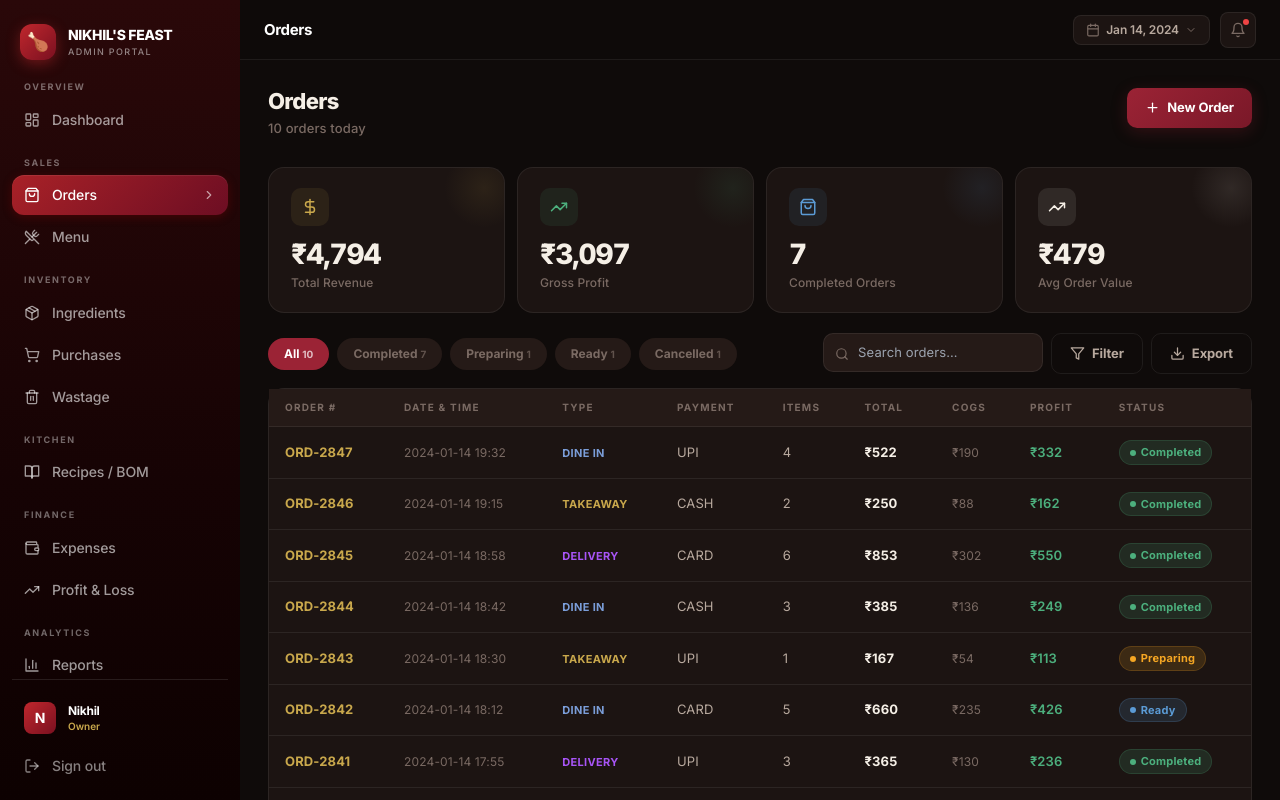
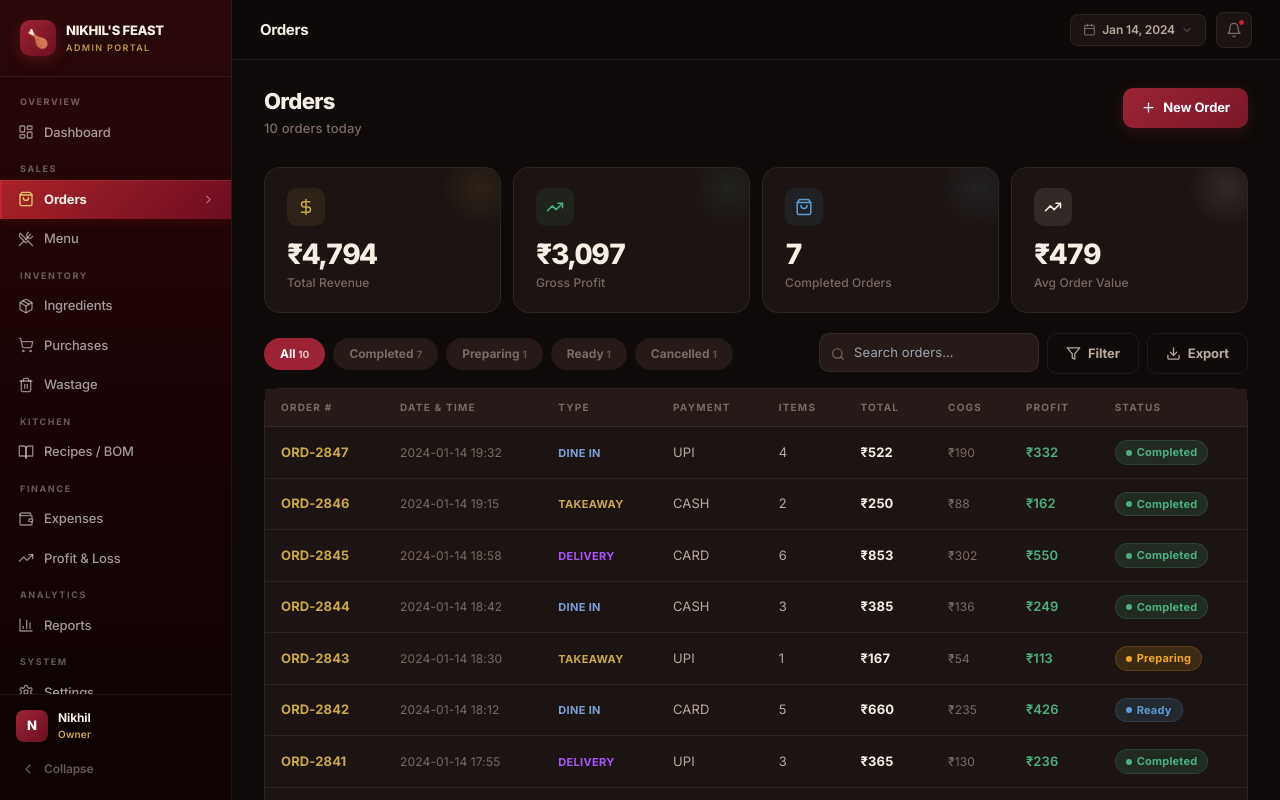
Before and after one commit to chakrireddyhps/nikhils-feast-portal, a Next.js app: page /orders in a window 1280 px wide. Shown: the top 800 px of the page. Built offline with nearby package versions, Linux system fonts and the light colour scheme.

Commit message:
fix: revert sidebar to original collapsible dark design, keep typography

```diff
--- a/src/components/layout/AdminShell.tsx
+++ b/src/components/layout/AdminShell.tsx
@@ -1,4 +1,5 @@
 'use client'
+import { useState } from 'react'
 import { Bell, Calendar, ChevronDown } from 'lucide-react'
 import { Sidebar } from './Sidebar'
 
@@ -17,40 +18,43 @@ const PAGE_TITLES: Record<string, string> = {
 }
 
 export function AdminShell({ children, pathname }: { children: React.ReactNode; pathname: string }) {
+  const [collapsed, setCollapsed] = useState(false)
+  const sideW = collapsed ? 68 : 232
   const title = PAGE_TITLES[pathname] || 'Admin'
 
   return (
-    <div className="min-h-screen" style={{ background: '#0F0B0A', color: '#F5EFE6', fontFamily: "'Inter', system-ui, sans-serif" }}>
-      <Sidebar/>
+    <div style={{ minHeight: '100vh', background: '#0F0B0A', color: '#F5EFE6', fontFamily: "'Inter', system-ui, sans-serif" }}>
+      <Sidebar collapsed={collapsed} setCollapsed={setCollapsed}/>
 
       {/* Topbar */}
-      <header className="fixed top-0 right-0 z-20 lg:left-60 left-0 h-[60px] flex items-center px-6 gap-4"
-        style={{
-          background: 'rgba(15,11,10,0.92)',
-          backdropFilter: 'blur(12px)',
-          borderBottom: '1px solid rgba(255,255,255,0.07)',
-        }}>
-        <div className="flex-1">
-          <h2 className="text-white font-bold text-[15px] tracking-tight">{title}</h2>
+      <header style={{
+        position: 'fixed', top: 0, right: 0, zIndex: 90,
+        left: sideW, height: 60,
+        background: 'rgba(15,11,10,0.92)',
+        backdropFilter: 'blur(12px)',
+        borderBottom: '1px solid rgba(255,255,255,0.07)',
+        display: 'flex', alignItems: 'center', padding: '0 28px', gap: 16,
+        transition: 'left 0.2s ease',
+      }}>
+        <div style={{ flex: 1 }}>
+          <h2 style={{ color: '#F5EFE6', fontSize: 15, fontWeight: 700, margin: 0, letterSpacing: '-0.02em' }}>{title}</h2>
         </div>
-        <div className="flex items-center gap-2.5">
-          <div className="flex items-center gap-1.5 px-3 py-1.5 rounded-lg cursor-pointer"
-            style={{ background: '#1C1412', border: '1px solid rgba(255,255,255,0.07)' }}>
-            <Calendar className="w-3.5 h-3.5" style={{ color: '#7A6A63' }}/>
-            <span className="text-xs font-semibold" style={{ color: '#B8A99E', letterSpacing: '-0.01em' }}>Jan 14, 2024</span>
-            <ChevronDown className="w-3 h-3" style={{ color: '#7A6A63' }}/>
+        <div style={{ display: 'flex', alignItems: 'center', gap: 10 }}>
+          <div style={{ display: 'flex', alignItems: 'center', gap: 6, padding: '6px 12px', background: '#1C1412', border: '1px solid rgba(255,255,255,0.07)', borderRadius: 8, cursor: 'pointer' }}>
+            <Calendar size={13} color="#7A6A63"/>
+            <span style={{ fontSize: 12, color: '#B8A99E', fontWeight: 600, letterSpacing: '-0.01em' }}>Jan 14, 2024</span>
+            <ChevronDown size={12} color="#7A6A63"/>
           </div>
-          <div className="relative w-9 h-9 rounded-lg flex items-center justify-center cursor-pointer"
-            style={{ background: '#1C1412', border: '1px solid rgba(255,255,255,0.07)' }}>
-            <Bell className="w-4 h-4" style={{ color: '#7A6A63' }}/>
-            <span className="absolute top-1.5 right-1.5 w-1.5 h-1.5 rounded-full bg-red-500"/>
+          <div style={{ width: 36, height: 36, borderRadius: 8, background: '#1C1412', border: '1px solid rgba(255,255,255,0.07)', display: 'flex', alignItems: 'center', justifyContent: 'center', cursor: 'pointer', position: 'relative' }}>
+            <Bell size={16} color="#7A6A63"/>
+            <span style={{ position: 'absolute', top: 6, right: 6, width: 7, height: 7, borderRadius: '50%', background: '#C0272D', border: '1.5px solid #0F0B0A' }}/>
           </div>
         </div>
       </header>
 
       {/* Main */}
-      <main className="lg:pl-60 pt-[60px] min-h-screen">
-        <div className="animate-fade-up p-7 max-w-[1400px] mx-auto">
+      <main style={{ marginLeft: sideW, paddingTop: 60, minHeight: '100vh', transition: 'margin-left 0.2s ease' }}>
+        <div className="animate-fade-up" style={{ padding: '28px 32px', maxWidth: 1400, margin: '0 auto' }}>
           {children}
         </div>
       </main>
--- a/src/components/layout/Sidebar.tsx
+++ b/src/components/layout/Sidebar.tsx
@@ -1,187 +1,144 @@
 'use client'
-import { useState, useRef, useEffect } from 'react'
 import Link from 'next/link'
 import { usePathname } from 'next/navigation'
 import {
   LayoutDashboard, ShoppingBag, UtensilsCrossed, Package,
   BookOpen, TrendingUp, Wallet, BarChart3, Settings,
-  ChevronRight, ShoppingCart, Trash2, LogOut, Menu, X,
+  ChevronLeft, ChevronRight, ShoppingCart, Trash2,
 } from 'lucide-react'
+import { T } from '@/lib/mockData'
 
-const NAV_GROUPS = [
-  {
-    label: 'Overview',
-    items: [
-      { href: '/dashboard', icon: LayoutDashboard, label: 'Dashboard' },
-    ],
-  },
-  {
-    label: 'Sales',
-    items: [
-      { href: '/orders', icon: ShoppingBag,     label: 'Orders' },
-      { href: '/menu',   icon: UtensilsCrossed, label: 'Menu'   },
-    ],
-  },
-  {
-    label: 'Inventory',
-    items: [
-      { href: '/ingredients', icon: Package,     label: 'Ingredients' },
-      { href: '/purchases',   icon: ShoppingCart, label: 'Purchases'  },
-      { href: '/wastage',     icon: Trash2,       label: 'Wastage'    },
-    ],
-  },
-  {
-    label: 'Kitchen',
-    items: [
-      { href: '/recipes', icon: BookOpen, label: 'Recipes / BOM' },
-    ],
-  },
-  {
-    label: 'Finance',
-    items: [
-      { href: '/expenses', icon: Wallet,    label: 'Expenses'      },
-      { href: '/pnl',      icon: TrendingUp, label: 'Profit & Loss' },
-    ],
-  },
-  {
-    label: 'Analytics',
-    items: [
-      { href: '/reports', icon: BarChart3, label: 'Reports' },
-    ],
-  },
-  {
-    label: 'System',
-    items: [
-      { href: '/settings', icon: Settings, label: 'Settings' },
-    ],
-  },
+const NAV = [
+  { href: '/dashboard',   icon: LayoutDashboard,  label: 'Dashboard',    group: 'Overview'  },
+  { href: '/orders',      icon: ShoppingBag,       label: 'Orders',       group: 'Sales'     },
+  { href: '/menu',        icon: UtensilsCrossed,   label: 'Menu',         group: 'Sales'     },
+  { href: '/ingredients', icon: Package,           label: 'Ingredients',  group: 'Inventory' },
+  { href: '/purchases',   icon: ShoppingCart,      label: 'Purchases',    group: 'Inventory' },
+  { href: '/wastage',     icon: Trash2,            label: 'Wastage',      group: 'Inventory' },
+  { href: '/recipes',     icon: BookOpen,          label: 'Recipes / BOM',group: 'Kitchen'   },
+  { href: '/expenses',    icon: Wallet,            label: 'Expenses',     group: 'Finance'   },
+  { href: '/pnl',         icon: TrendingUp,        label: 'Profit & Loss',group: 'Finance'   },
+  { href: '/reports',     icon: BarChart3,         label: 'Reports',      group: 'Analytics' },
+  { href: '/settings',    icon: Settings,          label: 'Settings',     group: 'System'    },
 ]
 
-const SIDEBAR_BG = 'linear-gradient(180deg, #2A0809 0%, #160304 60%, #0D0101 100%)'
+const GROUPS = Array.from(new Set(NAV.map(n => n.group)))
 
-function NavContent({ onLinkClick }: { onLinkClick?: () => void }) {
+interface SidebarProps {
+  collapsed: boolean
+  setCollapsed: (v: boolean) => void
+}
+
+export function Sidebar({ collapsed, setCollapsed }: SidebarProps) {
   const pathname = usePathname()
-  const navRef   = useRef<HTMLElement>(null)
-
-  useEffect(() => {
-    const el = navRef.current
-    if (!el) return
-    const saved = sessionStorage.getItem('sidebar-scroll')
-    if (saved) el.scrollTop = parseInt(saved, 10)
-    function onScroll() { sessionStorage.setItem('sidebar-scroll', String(el!.scrollTop)) }
-    el.addEventListener('scroll', onScroll, { passive: true })
-    return () => el.removeEventListener('scroll', onScroll)
-  }, [])
 
   return (
-    <div className="flex flex-col h-full">
-
+    <aside style={{
+      position: 'fixed', left: 0, top: 0, bottom: 0, zIndex: 100,
+      width: collapsed ? 68 : 232,
+      background: 'linear-gradient(180deg, #2A0809 0%, #160304 60%, #0D0101 100%)',
+      borderRight: `1px solid ${T.border}`,
+      display: 'flex', flexDirection: 'column',
+      transition: 'width 0.2s ease', overflow: 'hidden',
+    }}>
       {/* Brand */}
-      <div className="px-5 pt-6 pb-5 shrink-0">
-        <div className="flex items-center gap-3">
-          <div className="w-9 h-9 rounded-xl flex items-center justify-center shrink-0 text-lg"
-            style={{
-              background: 'linear-gradient(135deg, #C0272D 0%, #7A1020 100%)',
-              boxShadow: '0 4px 14px rgba(192,39,45,0.45)',
-            }}>
-            🍗
-          </div>
-          <div>
-            <p className="text-white font-extrabold text-sm leading-tight tracking-tight">
+      <div style={{ padding: collapsed ? '20px 16px' : '20px 20px', borderBottom: `1px solid rgba(255,255,255,0.07)`, flexShrink: 0 }}>
+        <div style={{ display: 'flex', alignItems: 'center', gap: 10 }}>
+          <div style={{
+            width: 36, height: 36, borderRadius: 10, flexShrink: 0,
+            background: 'linear-gradient(135deg, #9B2335 0%, #6B1020 100%)',
+            display: 'flex', alignItems: 'center', justifyContent: 'center',
+            boxShadow: '0 4px 14px rgba(155,35,53,0.4)', fontSize: 18,
+          }}>🍗</div>
+          {!collapsed && (
+            <div style={{ overflow: 'hidden' }}>
+              <p style={{ color: '#F5EFE6', fontWeight: 800, fontSize: 13, letterSpacing: '-0.02em', margin: 0, whiteSpace: 'nowrap', lineHeight: 1.3 }}>
                 NIKHIL&apos;S FEAST
               </p>
-            <p className="text-white/50 text-[9px] tracking-[0.15em] uppercase mt-0.5 font-medium">
+              <p style={{ color: '#C9A84C', fontSize: 9, letterSpacing: '0.15em', textTransform: 'uppercase', margin: 0, opacity: 0.9, fontWeight: 600, marginTop: 2 }}>
                 Admin Portal
               </p>
             </div>
+          )}
         </div>
       </div>
 
       {/* Nav */}
-      <nav ref={navRef} className="flex-1 px-3 overflow-y-auto scrollbar-none space-y-4 pb-4 min-h-0">
-        {NAV_GROUPS.map(group => (
-          <div key={group.label}>
-            <p className="text-white/40 text-[9px] font-bold uppercase tracking-[0.18em] px-3 mb-1.5">
-              {group.label}
+      <nav style={{ flex: 1, overflowY: 'auto', padding: '10px 0', scrollbarWidth: 'none' }} className="scrollbar-none">
+        {GROUPS.map(group => {
+          const items = NAV.filter(n => n.group === group)
+          return (
+            <div key={group} style={{ marginBottom: 2 }}>
+              {!collapsed && (
+                <p style={{ color: 'rgba(255,255,255,0.35)', fontSize: 9, fontWeight: 700, letterSpacing: '0.18em', textTransform: 'uppercase', padding: '8px 20px 4px', margin: 0 }}>
+                  {group}
                 </p>
-            <div className="space-y-0.5">
-              {group.items.map(({ href, icon: Icon, label }) => {
+              )}
+              {items.map(({ href, icon: Icon, label }) => {
                 const active = pathname === href || pathname.startsWith(href + '/')
                 return (
-                  <Link key={href} href={href} onClick={onLinkClick}
-                    className="group flex items-center gap-3 px-3 py-2.5 rounded-xl text-sm font-medium transition-all duration-150 relative"
-                    style={{
-                      color: active ? '#fff' : 'rgba(255,255,255,0.6)',
+                  <Link key={href} href={href} title={collapsed ? label : undefined} style={{
+                    display: 'flex', alignItems: 'center', gap: 10,
+                    padding: collapsed ? '10px 0' : '10px 16px',
+                    justifyContent: collapsed ? 'center' : 'flex-start',
+                    textDecoration: 'none',
                     background: active
                       ? 'linear-gradient(135deg, rgba(192,39,45,0.85) 0%, rgba(122,16,40,0.85) 100%)'
                       : 'transparent',
-                      boxShadow: active ? '0 2px 10px rgba(139,0,0,0.35), inset 0 1px 0 rgba(255,255,255,0.08)' : 'none',
+                    borderLeft: active ? '2px solid #C0272D' : '2px solid transparent',
+                    boxShadow: active ? '0 2px 10px rgba(139,0,0,0.3), inset 0 1px 0 rgba(255,255,255,0.07)' : 'none',
+                    transition: 'all 0.15s',
+                  }}
+                  onMouseEnter={e => { if (!active) (e.currentTarget as HTMLElement).style.background = 'rgba(255,255,255,0.05)' }}
+                  onMouseLeave={e => { if (!active) (e.currentTarget as HTMLElement).style.background = 'transparent' }}>
+                    <Icon size={16} color={active ? '#E2C76B' : 'rgba(255,255,255,0.5)'}/>
+                    {!collapsed && (
+                      <>
+                        <span style={{
+                          fontSize: 13, fontWeight: active ? 700 : 500,
+                          color: active ? '#F5EFE6' : 'rgba(255,255,255,0.6)',
+                          whiteSpace: 'nowrap', flex: 1,
                           letterSpacing: '-0.01em',
-                    }}
-                    onMouseEnter={e => { if (!active) (e.currentTarget as HTMLElement).style.background = 'rgba(255,255,255,0.06)' }}
-                    onMouseLeave={e => { if (!active) (e.currentTarget as HTMLElement).style.background = 'transparent' }}>
-                    <Icon className="w-4 h-4 shrink-0"/>
-                    <span className="flex-1">{label}</span>
-                    {active && <ChevronRight className="w-3.5 h-3.5 opacity-60"/>}
+                        }}>{label}</span>
+                        {active && <ChevronRight size={13} color="rgba(255,255,255,0.4)"/>}
+                      </>
+                    )}
                   </Link>
                 )
               })}
             </div>
-          </div>
-        ))}
+          )
+        })}
       </nav>
 
-      {/* Bottom user */}
-      <div className="mx-3 mb-4 mt-1 shrink-0 pt-3 border-t border-white/10">
-        <div className="flex items-center gap-3 px-3 py-2.5 mb-1">
-          <div className="w-8 h-8 rounded-lg shrink-0 flex items-center justify-center text-sm font-bold text-white"
-            style={{ background: 'linear-gradient(135deg, #C0272D, #7A1020)' }}>
-            N
-          </div>
-          <div className="flex-1 min-w-0">
-            <p className="text-white text-xs font-bold tracking-tight truncate">Nikhil</p>
-            <p className="text-amber-400 text-[10px] font-semibold truncate" style={{ color: '#C9A84C' }}>Owner</p>
+      {/* Bottom */}
+      <div style={{ borderTop: '1px solid rgba(255,255,255,0.07)', padding: collapsed ? '12px 0' : '14px 16px', flexShrink: 0 }}>
+        {!collapsed && (
+          <div style={{ display: 'flex', alignItems: 'center', gap: 10, marginBottom: 10 }}>
+            <div style={{
+              width: 32, height: 32, borderRadius: 8, flexShrink: 0,
+              background: 'linear-gradient(135deg, #9B2335, #6B1020)',
+              display: 'flex', alignItems: 'center', justifyContent: 'center',
+              fontSize: 13, fontWeight: 800, color: '#fff',
+            }}>N</div>
+            <div style={{ overflow: 'hidden' }}>
+              <p style={{ color: '#F5EFE6', fontSize: 12, fontWeight: 700, margin: 0, letterSpacing: '-0.01em' }}>Nikhil</p>
+              <p style={{ color: '#C9A84C', fontSize: 10, margin: 0, fontWeight: 600, letterSpacing: '0.02em' }}>Owner</p>
             </div>
           </div>
-        <button className="flex items-center gap-3 w-full px-3 py-2 rounded-xl text-sm font-medium text-white/50 hover:text-white/80 transition-all duration-150"
-          style={{ letterSpacing: '-0.01em' }}>
-          <LogOut className="w-4 h-4"/>
-          <span>Sign out</span>
+        )}
+        <button onClick={() => setCollapsed(!collapsed)} style={{
+          display: 'flex', alignItems: 'center', gap: 8,
+          width: '100%', padding: collapsed ? '8px 0' : '8px 4px',
+          background: 'transparent', border: 'none', cursor: 'pointer',
+          color: 'rgba(255,255,255,0.35)', fontSize: 12, fontWeight: 600,
+          justifyContent: collapsed ? 'center' : 'flex-start',
+          fontFamily: 'inherit', letterSpacing: '-0.01em',
+          transition: 'color 0.15s',
+        }}>
+          {collapsed ? <ChevronRight size={16}/> : <><ChevronLeft size={16}/><span>Collapse</span></>}
         </button>
       </div>
-    </div>
+    </aside>
   )
 }
-
-export function Sidebar({ collapsed: _c, setCollapsed: _s }: { collapsed?: boolean; setCollapsed?: (v: boolean) => void }) {
-  const [open, setOpen] = useState(false)
-
-  return (
-    <>
-      {/* Mobile toggle */}
-      <button onClick={() => setOpen(true)}
-        className="lg:hidden fixed top-4 left-4 z-50 w-10 h-10 rounded-xl flex items-center justify-center text-white shadow-lg"
-        style={{ background: 'linear-gradient(135deg, #C0272D 0%, #7A1020 100%)' }}>
-        <Menu className="w-5 h-5"/>
-      </button>
-
-      {/* Mobile overlay */}
-      {open && (
-        <div className="lg:hidden fixed inset-0 z-40 flex">
-          <div className="absolute inset-0 bg-black/60 backdrop-blur-sm" onClick={() => setOpen(false)}/>
-          <aside className="relative w-64 flex flex-col z-50" style={{ background: SIDEBAR_BG }}>
-            <button onClick={() => setOpen(false)} className="absolute top-4 right-4 text-white/40 hover:text-white">
-              <X className="w-5 h-5"/>
-            </button>
-            <NavContent onLinkClick={() => setOpen(false)}/>
-          </aside>
-        </div>
-      )}
-
-      {/* Desktop */}
-      <aside className="hidden lg:flex fixed inset-y-0 left-0 w-60 flex-col z-30" style={{ background: SIDEBAR_BG }}>
-        <NavContent/>
-      </aside>
-    </>
-  )
-}
```
Lines whose indentation alone changed are shown as unchanged.
